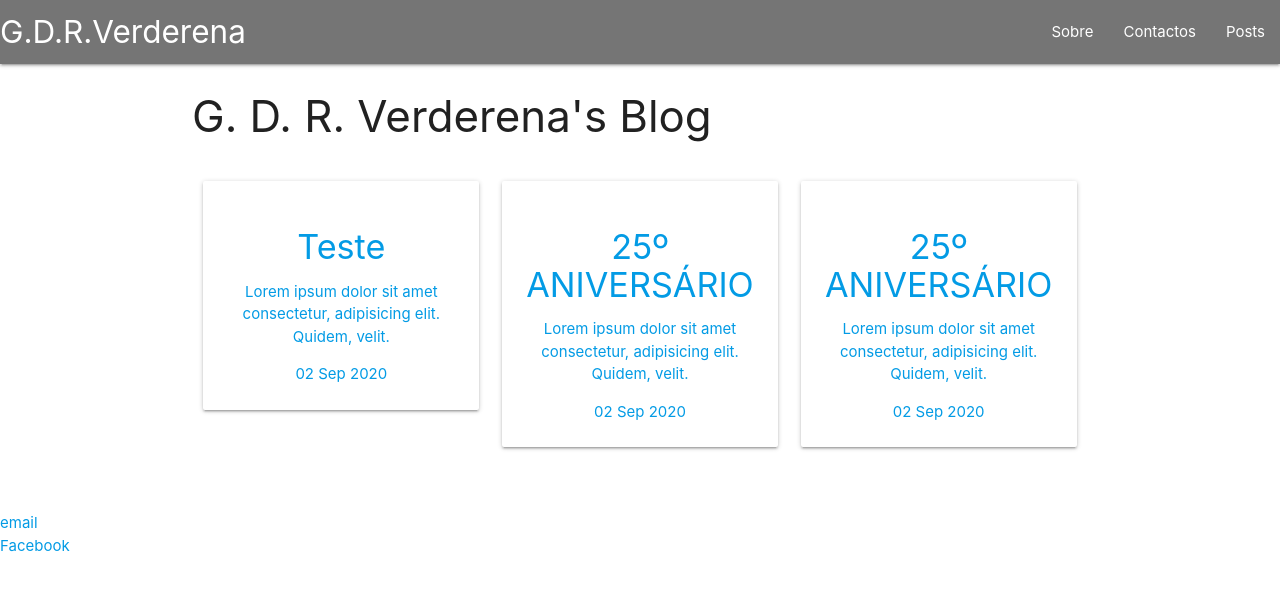
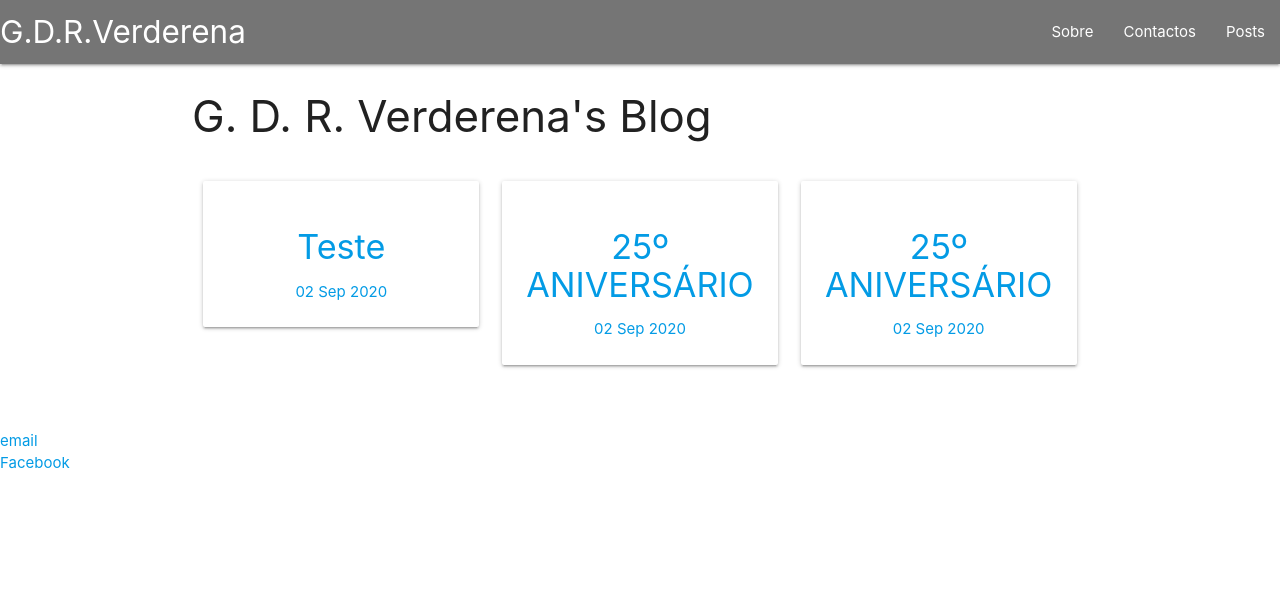
Before and after one commit to GDR-Verderena/gdr-verderena.github.io, a Jekyll site: the page built from blog/index.html, in a window 1280 px wide. Shown: the top 591 px of the page. Built offline with Jekyll 4.4.1, drawn with Linux system fonts in a browser that asks for light colours.

Commit message:
Update index.html

```diff
--- a/blog/index.html
+++ b/blog/index.html
@@ -17,7 +17,7 @@
           <div class="card-panel">
              <!-- <i class="material-icons large ">sports_soccer</i> -->
             <h4>{{ post.title }}</h4>
-            <p>Lorem ipsum dolor sit amet consectetur, adipisicing elit. Quidem, velit.</p>
+            <p>{{ post.description }}</p>
             <span>{{ post.date | date_to_string }}</span>
           </div>
                  </a>
```
